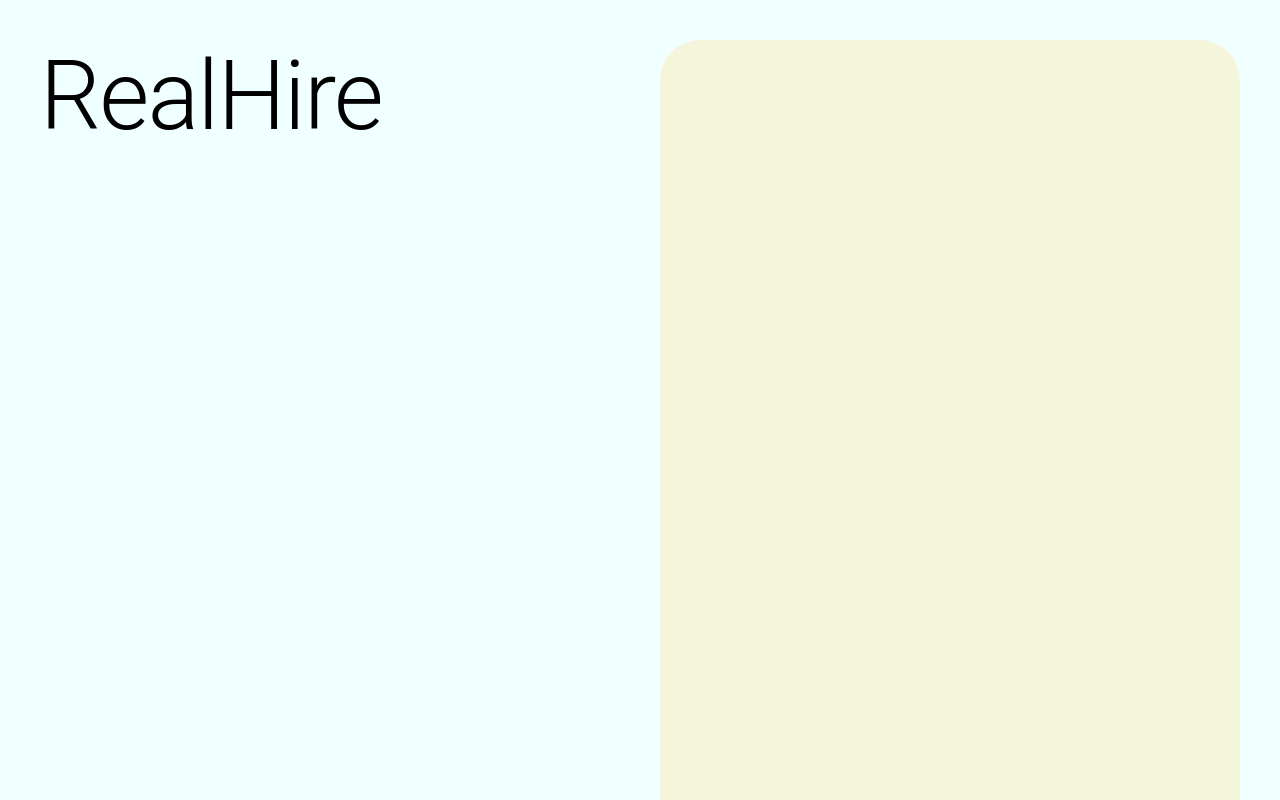
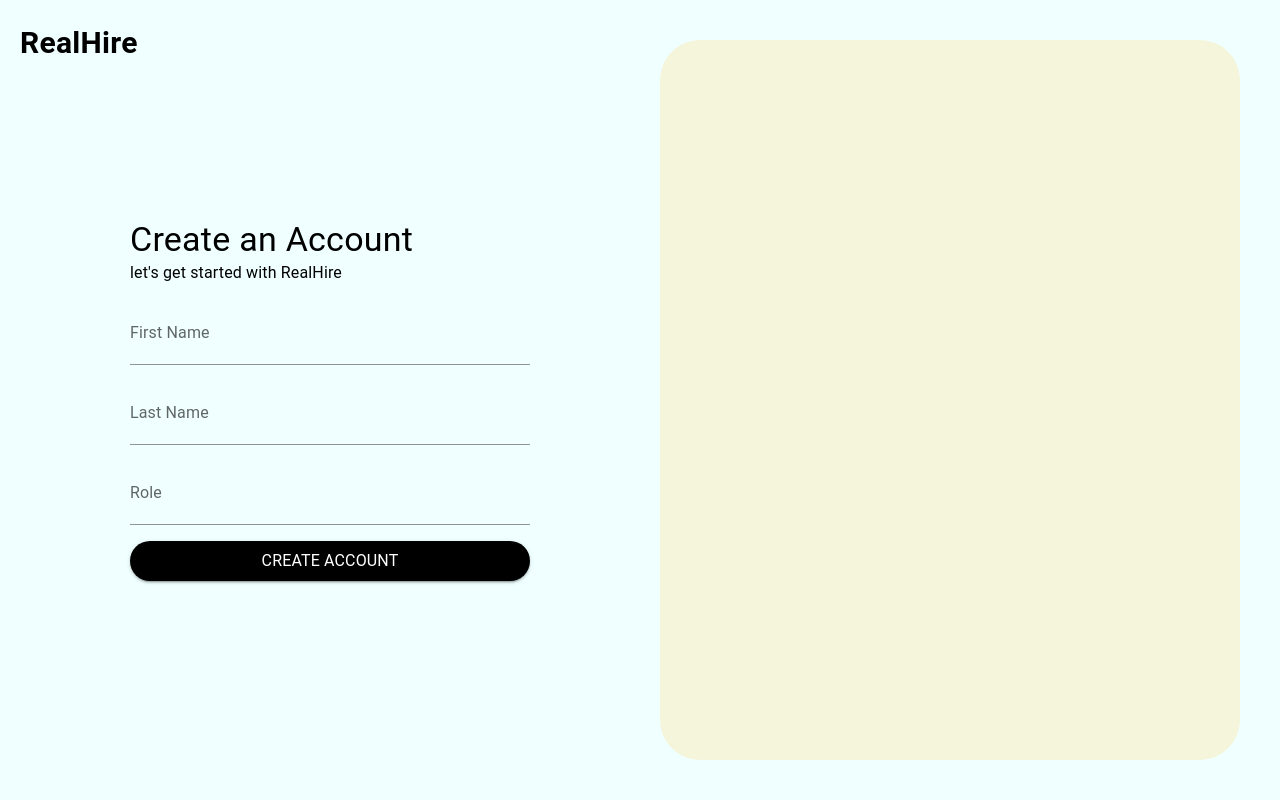
Before and after one commit to xleonard1/RecruitmentMe-Frontend, a Next.js app in the folder recruitmentme/: page / in a window 1280 px wide. Built offline with nearby package versions, Linux system fonts and the light colour scheme.

Commit message:
begin setting up form components and login page

```diff
--- /dev/null
+++ b/recruitmentme/src/app/Components/forms/SignUpForm.tsx
@@ -0,0 +1,75 @@
+import { Box, Button, Stack, TextField, Typography } from '@mui/material';
+import {Form, Formik, useFormikContext } from 'formik'
+import React from "react";
+import FormFieldTextInput from './formInputs/FormFieldTextInput';
+
+interface ICreateAccountFormValues {
+  firstName: string;
+  lastName: string;
+  role: "APPLICANT" | "RECRUITER" | ''
+}
+
+const SignUpForm = () => {
+
+  const initialFormValues: ICreateAccountFormValues = {
+    firstName: '',
+    lastName: '',
+    role: ''
+  }
+
+
+  const onSubmitSignup = (values: ICreateAccountFormValues ) => {
+    console.log(values.firstName, values.lastName, values.role)
+  }
+
+  return (
+    <Formik<ICreateAccountFormValues>
+      initialValues={initialFormValues}
+      onSubmit={onSubmitSignup}
+  >
+    {({values}) => (
+      <Stack spacing={2}>
+        <Box width="100%">
+        <Typography variant='h4'>
+           Create an Account
+        </Typography>
+        <Typography>
+           let's get started with RealHire
+        </Typography>
+        </Box>
+      <Form>
+        <Stack>
+          <FormFieldTextInput
+          label="First Name"
+          name='firstName'
+          />
+          <FormFieldTextInput
+          label="Last Name"
+          name="lastName"
+          />
+          <FormFieldTextInput
+          label="Role"
+          name="role"
+          />
+        </Stack>
+        <Button
+          type="submit"
+          variant="contained"
+          size="large"
+          sx={{
+          background:"black",
+          borderRadius: 5,
+          width: '100%'
+          }}>
+          <Typography>
+            Create account
+          </Typography>
+        </Button>
+      </Form>
+      </Stack>
+    )}
+  </Formik>
+  )
+}
+
+export default SignUpForm
--- /dev/null
+++ b/recruitmentme/src/app/Components/forms/formInputs/FormFieldTextInput.tsx
@@ -0,0 +1,33 @@
+import { TextField, TextFieldProps } from "@mui/material"
+import { useField } from "formik";
+import { ReactNode } from "react";
+
+type FormFieldTextInputProps = {
+    name: string;
+    label: ReactNode;
+} & Omit<TextFieldProps, 'value' | 'onChange' | 'onBlur'>;
+
+const FormFieldTextInput  = ({
+    name,
+    label,
+    ...rest
+}:FormFieldTextInputProps) => {
+    const [field, meta] = useField(name); // Use name prop for useField
+
+    return (
+        <TextField
+            {...field}
+            label={label}
+            variant="standard"
+            error={meta.touched && Boolean(meta.error)}
+            helperText={meta.touched && meta.error}
+            sx={{
+                width: 400,
+                py: 2
+            }}
+            {...rest} // Spread remaining props
+        />
+    );
+};
+
+export default FormFieldTextInput
--- /dev/null
+++ b/recruitmentme/src/app/Components/forms/formInputs/index.ts
@@ -0,0 +1,2 @@
+
+export * from './FormFieldTextInput';
--- /dev/null
+++ b/recruitmentme/src/app/Components/forms/index.ts
@@ -0,0 +1 @@
+export * from './SignUpForm'
--- a/recruitmentme/src/app/page.module.css
+++ b/recruitmentme/src/app/page.module.css
@@ -107,6 +107,10 @@
 
 .logo {
   position: relative;
+}
+
+p {
+  font-family: fantasy;
 }
 /* Enable hover only on non-touch devices */
 @media (hover: hover) and (pointer: fine) {
--- a/recruitmentme/src/app/page.tsx
+++ b/recruitmentme/src/app/page.tsx
@@ -1,20 +1,43 @@
-import {Box, Stack, Typography} from "@mui/material"
+'use client'
 
+import {Box, Stack, TextField, Typography } from "@mui/material"
+import React from "react";
+import SignUpForm from "./Components/forms/SignUpForm";
 
 export default function Home() {
+  return (
+      <Box  height="100vh" sx={{backgroundColor: "#F0FFFF"}} position="relative">
+        <Typography
+          position="absolute"
+          fontSize={30}
+          fontWeight={600}
+          sx={{
+            position: "absolute",
+            top: 20, // Adjust as needed
+            left: 20, // Adjust as needed
+             // Ensure it's above other elements
+          }}
+          >
+          RealHire
+        </Typography>
+        <Box p={5} height="100%">
+          <Stack height="100%" direction={"row"} justifyContent={"space-between"}>
+            <Box
+              width="100%"
+              sx={{
+              backgroundColor: "#F0FFFF",
+              display: "flex",
+              flexDirection: "column",
+              justifyContent: "center",
+              alignItems: "center"
+              }}>
 
-  return (
-      <Box height="100vh" sx={{backgroundColor: "#F0FFFF"}}>
-        <Box p={5}>
-          <Stack direction={"row"} justifyContent={"space-between"}>
-            <Box  height="100vh" width="100%" sx={{backgroundColor: "#F0FFFF"}}>
-              <Typography  variant="h1">
-                RealHire
-              </Typography>
+                <Box>
+                  <SignUpForm/>
+                </Box>
            </Box>
             <Box
               ml={5}
-              height="100vh"
               width="100%"
               sx={{
               backgroundColor: "#F5F5DC",
@@ -25,6 +48,5 @@ export default function Home() {
           </Stack>
         </Box>
       </Box>
-
   );
 }
```
